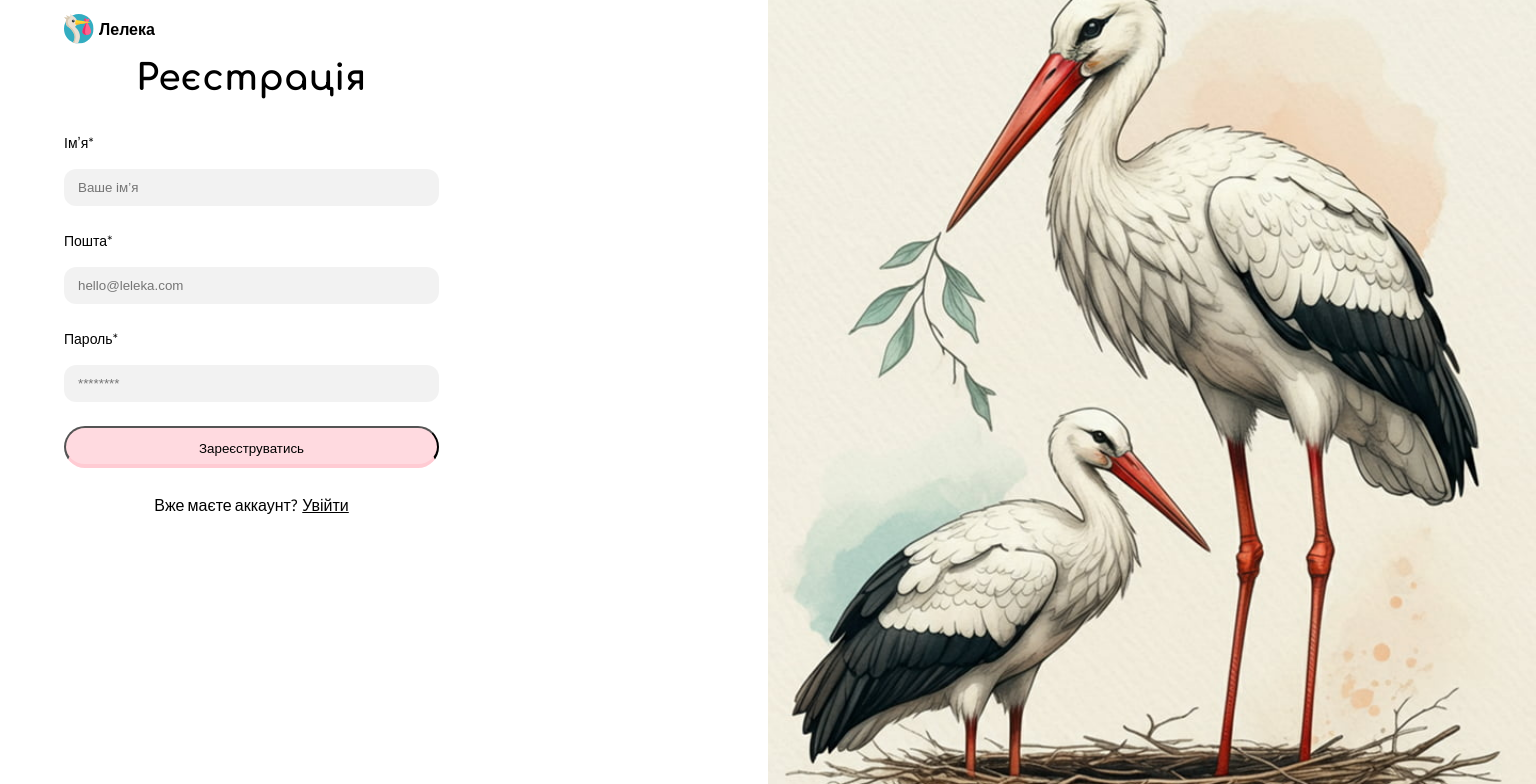
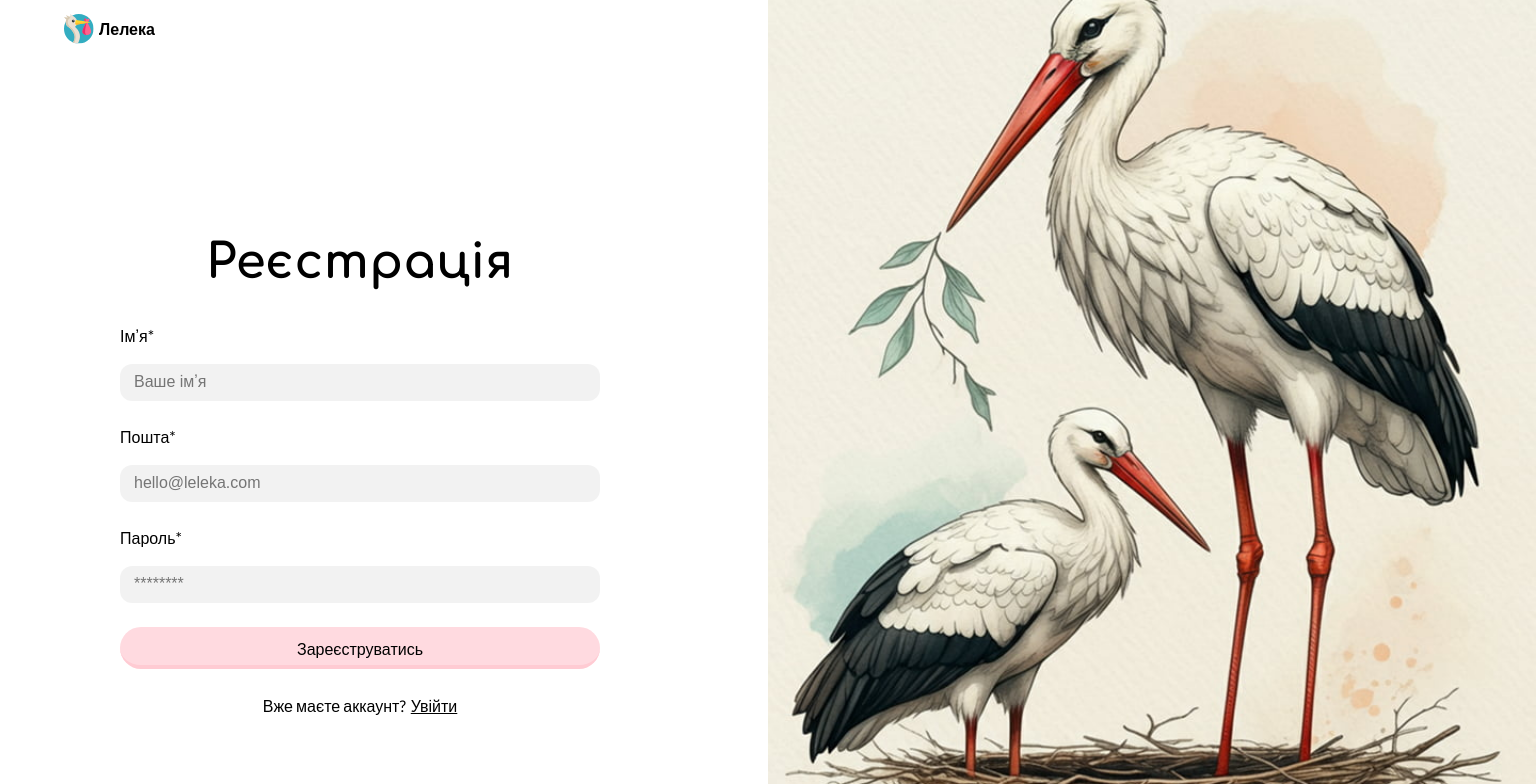
Before and after one commit to engapantio/leleka-01-team-project, a Next.js app: page /auth/register in a window 1536 px wide. Shown: the top 784 px of the page. Built offline with nearby package versions, Linux system fonts and the light colour scheme.

Commit message:
tabl, desk styles

```diff
--- a/components/RegistrationForm/RegistrationForm.module.css
+++ b/components/RegistrationForm/RegistrationForm.module.css
@@ -11,6 +11,7 @@ body {
 /* ====================  MOBILE ================================ */
 .form {
   max-width: 375px;
+  padding: 139px 0;
 }
 .title {
   font-weight: 700;
@@ -34,6 +35,7 @@ body {
   height: 37px;
   color: rgba(0, 0, 0, 0.6);
   background-color: rgba(0, 0, 0, 0.05);
+  font-size: 14px;
 }
 .fieldset {
   border: none;
@@ -48,6 +50,10 @@ body {
   row-gap: 8px;
 }
 .button {
+  font-size: 14px;
+  outline: none;
+  box-shadow: none;
+  border: none;
   border-bottom: 4px solid #ffcbd3;
   border-radius: 100px;
   padding: 10px 24px;
@@ -57,10 +63,11 @@ body {
   font-weight: 500;
   line-height: 160%;
   color: inherit;
-  outline: none;
   margin-bottom: 24px;
+  cursor: pointer;
 }
 .login {
+  font-size: 14px;
   text-align: center;
 }
 .link {
@@ -69,6 +76,32 @@ body {
   text-decoration: underline;
   text-decoration-skip-ink: none;
 }
-/* ==================== ///// MOBILE ================================ */
+/* ========================== TABLET ================================ */
 @media only screen and (min-width: 768px) {
+  .form {
+    max-width: 704px;
+    padding: 197.5px 112px;
+  }
 }
+/* ========================== DESKTOP ================================ */
+@media only screen and (min-width: 1440px) {
+  .form {
+    max-width: 592px;
+    padding: 177px 56px;
+  }
+  .title {
+    font-size: 48px;
+  }
+  .label {
+    font-size: 16px;
+  }
+  .input {
+    font-size: 16px;
+  }
+  .button {
+    font-size: 16px;
+  }
+  .login {
+    font-size: 16px;
+  }
+}
--- a/components/RegistrationForm/RegistrationForm.tsx
+++ b/components/RegistrationForm/RegistrationForm.tsx
@@ -54,7 +54,7 @@ const RegistrationForm = () => {
         </button>
         <p className={css.login}>
           Вже маєте аккаунт?
-          <Link href="/" aria-label="Login" className={css.link}>
+          <Link href="/auth/login" aria-label="Login" className={css.link}>
             Увійти
           </Link>
         </p>
```
